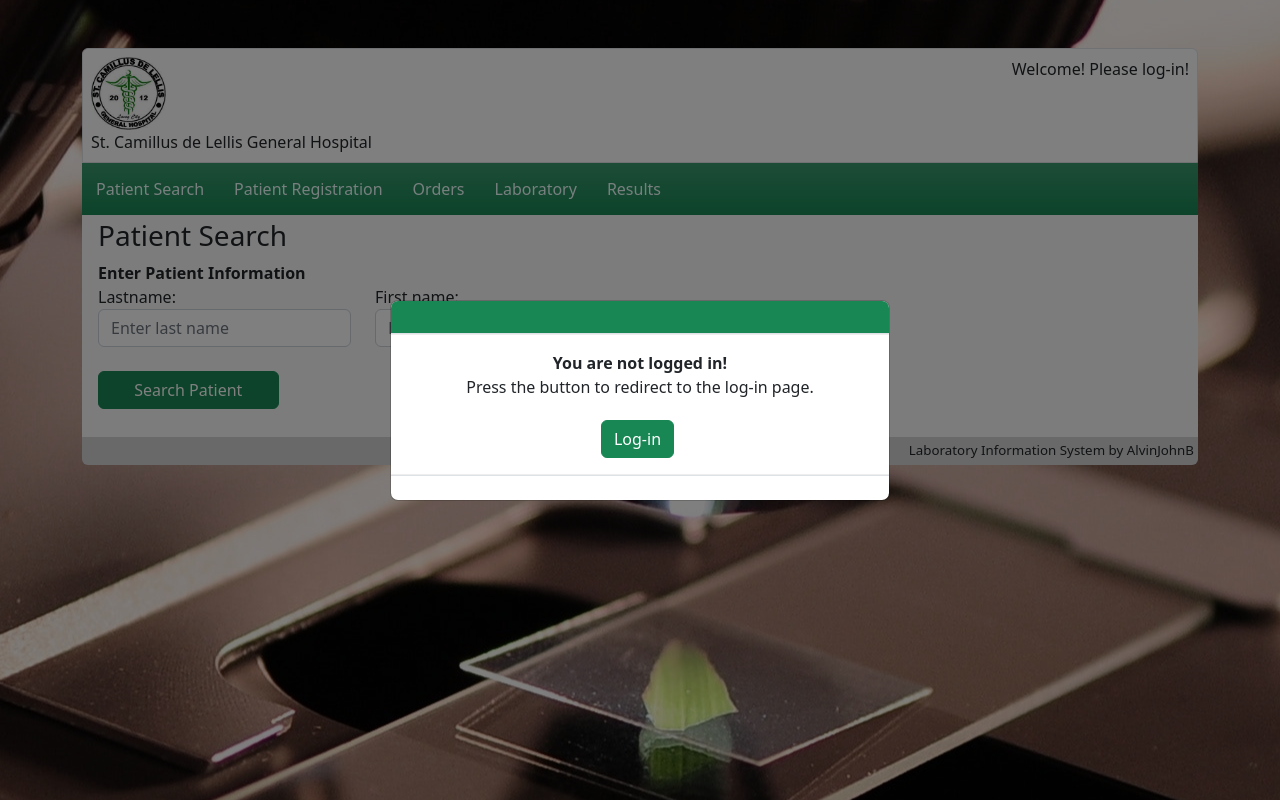
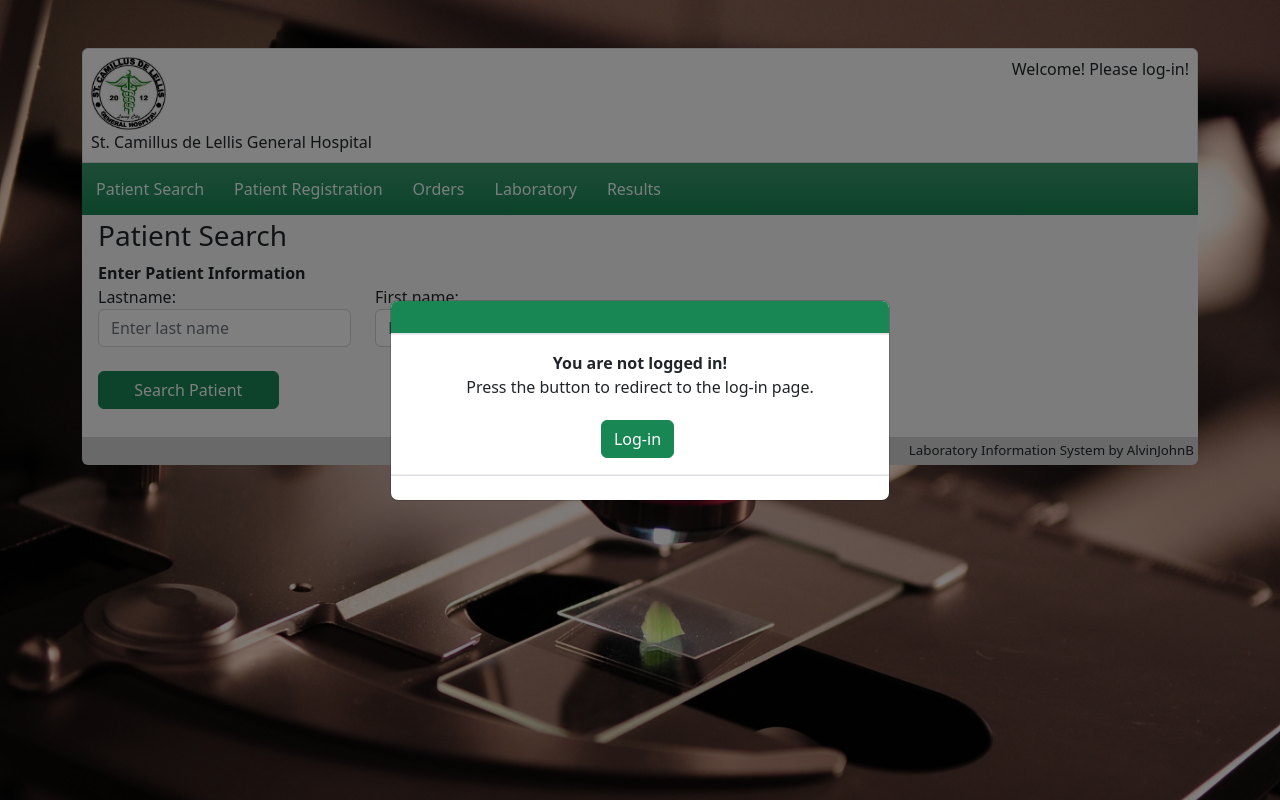
Before and after one commit to AlvinJohnB/LISProject2021, a React (Create React App) app in the folder client/: page / in a window 1280 px wide. Built offline with nearby package versions, Linux system fonts and the light colour scheme; no server answers; what @react-pdf/renderer would draw is missing.

Commit message:
Quick fixes
FrontEnd: Bg fixes

TODO:
Add print funtionality onRelease and OnPrevRes Modals
Add Performer in official result

```diff
--- a/client/public/index.html
+++ b/client/public/index.html
@@ -6,7 +6,7 @@
     <link href="https://cdn.jsdelivr.net/npm/bootstrap@5.0.2/dist/css/bootstrap.min.css" rel="stylesheet" integrity="sha384-EVSTQN3/azprG1Anm3QDgpJLIm9Nao0Yz1ztcQTwFspd3yD65VohhpuuCOmLASjC" crossorigin="anonymous">
     <title>St. Camillus De Lellis Laboratory</title>
   </head>
-  <body style="background-image: url(./images/background.jpg); background-position: center; background-repeat: no-repeat; background-size: auto;">
+  <body style="background-image: url(./images/background.jpg);  background-size: cover;">
     <noscript>You need to enable JavaScript to run this app.</noscript>
     <div className="container-fluid" id="root"></div>
   </body>
--- a/client/src/App.css
+++ b/client/src/App.css
@@ -43,8 +43,11 @@ tr.patient-table:hover{
 .modal-test{
   width: 70vw;
 }
+
+.bg-image{
+  background-image: url(../src/images/lablogo.jpg);
+}
 /* Dont Delete Anything above this line */
-
 
 
 
--- a/client/src/App.js
+++ b/client/src/App.js
@@ -17,8 +17,6 @@ import ChemForm from './components/laboratory/chemistry/ChemForm';
 import Hemaform from './components/laboratory/hema/Hemaform';
 import Results from './components/results/Results';
 import PrevTrx from './components/orders/PrevTrx';
-
-
 import { AuthContext } from './helpers/AuthContext';
 import { useState, useEffect } from 'react'
 import axios from 'axios';
@@ -27,7 +25,13 @@ import Cmform from './components/laboratory/cm/CmForm';
 import Seroform from './components/laboratory/sero/Seroform';
 
 import 'bootstrap/dist/css/bootstrap.min.css';
+import background from '../src/images/background.jpg'
 
+const bgStyle = {
+  backgroundImage: `url(${background})`,
+  backgroundSize: 'cover',
+  height: '100vh'
+}
 
 const App = () => {
 
@@ -65,7 +69,8 @@ useEffect(() => {
             <Route path="/laboratory/sero" exact component={Seroform} />
             <Route path="/login" exact component={UserLogin} />
             <Route path="/register" exact component={UserReg} />
-            <div className="container mt-5">
+            <div style={bgStyle}>
+              <div className="container pt-5">
                 <Header />
                 <nav className='bg-success bg-gradient d-flex p-1 position-sticky'>
                   <li className='d-flex align-items-center'>
@@ -92,6 +97,7 @@ useEffect(() => {
                 <footer className='p-1 mb-5 rounded-bottom'>Laboratory Information System by AlvinJohnB</footer>
 
               </div>
+            </div>
           </Switch>
       </Router>
     </AuthContext.Provider>
--- a/client/src/components/laboratory/LabClient.js
+++ b/client/src/components/laboratory/LabClient.js
@@ -12,9 +12,15 @@ import CheckInModal from './checkin/CheckInModal';
 import NotLoggedInModal from '../NotLoggedInModal';
 import LabLoadingModal from '../LabLoadingModal';
 import host from '../../config.json'
-
+import background from '../../images/background.jpg'
 
 function LabClient() {
+
+    const bgStyle = {
+        backgroundImage: `url(${background})`,
+        backgroundSize: 'cover',
+        height: '100vh'
+      }
 
     const [isLoading, setIsLoading] = useState(true);
     const [checkInDetails, setCheckInDetails] = useState([]);
@@ -152,7 +158,8 @@ function LabClient() {
     }
 
     return (
-        <div className="container mt-5">
+        <div style={bgStyle}>
+        <div className="container pt-5">
             <NotLoggedInModal />
             <Header />
             <LabNav />
@@ -230,6 +237,7 @@ function LabClient() {
         </section>
         <footer className="p-1 mb-5 rounded-bottom">Laboratory Information System by AlvinJohnB</footer>
         </div>
+        </div>
     )
 }
 
--- a/client/src/components/laboratory/chemistry/ChemForm.js
+++ b/client/src/components/laboratory/chemistry/ChemForm.js
@@ -12,9 +12,15 @@ import * as Yup from 'yup';
 import { useState, useEffect } from 'react'
 import LabLoadingModal from '../../LabLoadingModal';
 import host from '../../../config.json'
-
+import background from '../../../images/background.jpg'
 
 function ChemForm() {
+
+    const bgStyle = {
+        backgroundImage: `url(${background})`,
+        backgroundSize: 'cover',
+        height: '100vh'
+      }
 
     const [sectionData, setSectionData] = useState([])
     const [isLoading, setIsLoading] = useState(true);
@@ -81,7 +87,8 @@ function ChemForm() {
     }
 
     return (
-        <div className="container mt-5">
+        <div style={bgStyle}>
+        <div className="container pt-5">
         <NotLoggedInModal />
         <Header />
         <LabNav />
@@ -157,6 +164,7 @@ function ChemForm() {
         </section>
         <footer className="p-1 mb-5 rounded-bottom">Laboratory Information System by Bregs</footer>
     </div>
+    </div>
     )
 }
 
--- a/client/src/components/laboratory/cm/CmForm.js
+++ b/client/src/components/laboratory/cm/CmForm.js
@@ -11,9 +11,15 @@ import {Formik, Form, Field} from 'formik';
 import * as Yup from 'yup';
 import { useState, useEffect } from 'react'
 import LabLoadingModal from '../../LabLoadingModal';
-
+import background from '../../../images/background.jpg'
 
 function Cmform() {
+
+    const bgStyle = {
+        backgroundImage: `url(${background})`,
+        backgroundSize: 'cover',
+        height: '100vh'
+      }
 
     const [sectionData, setSectionData] = useState([])
     const [isLoading, setIsLoading] = useState(true);
@@ -80,7 +86,8 @@ function Cmform() {
     }
 
     return (
-        <div className="container mt-5">
+        <div style={bgStyle}>
+        <div className="container pt-5">
         <NotLoggedInModal />
         <Header />
         <LabNav />
@@ -156,6 +163,7 @@ function Cmform() {
         </section>
         <footer className="p-1 mb-5 rounded-bottom">Laboratory Information System by Bregs</footer>
     </div>
+    </div>
     )
 }
 
--- a/client/src/components/laboratory/hema/Hemaform.js
+++ b/client/src/components/laboratory/hema/Hemaform.js
@@ -12,9 +12,15 @@ import * as Yup from 'yup';
 import { useState, useEffect } from 'react'
 import LabLoadingModal from '../../LabLoadingModal';
 import host from '../../../config.json'
+import background from '../../../images/background.jpg'
 
 
 function Hemaform() {
+    const bgStyle = {
+        backgroundImage: `url(${background})`,
+        backgroundSize: 'cover',
+        height: '100vh'
+      }
 
     const [sectionData, setSectionData] = useState([])
     const [isLoading, setIsLoading] = useState(true);
@@ -81,7 +87,8 @@ function Hemaform() {
     }
 
     return (
-        <div className="container mt-5">
+        <div style={bgStyle}>
+                <div className="container pt-5">
                 <NotLoggedInModal />
                 <Header />
                 <LabNav />
@@ -157,6 +164,7 @@ function Hemaform() {
                 </section>
                 <footer className="p-1 mb-5 rounded-bottom">Laboratory Information System by Bregs</footer>
             </div>
+        </div>
     )
 }
 
--- a/client/src/components/laboratory/sero/Seroform.js
+++ b/client/src/components/laboratory/sero/Seroform.js
@@ -11,9 +11,16 @@ import {Formik, Form, Field} from 'formik';
 import * as Yup from 'yup';
 import { useState, useEffect } from 'react'
 import LabLoadingModal from '../../LabLoadingModal';
+import background from '../../../images/background.jpg'
 
 
 function Seroform() {
+
+    const bgStyle = {
+        backgroundImage: `url(${background})`,
+        backgroundSize: 'cover',
+        height: '100vh'
+      }
 
     const [sectionData, setSectionData] = useState([])
     const [isLoading, setIsLoading] = useState(true);
@@ -80,7 +87,9 @@ function Seroform() {
     }
 
     return (
-        <div className="container mt-5">
+        <div style={bgStyle}>
+
+            <div className="container pt-5">
                 <NotLoggedInModal />
                 <Header />
                 <LabNav />
@@ -156,6 +165,7 @@ function Seroform() {
                 </section>
                 <footer className="p-1 mb-5 rounded-bottom">Laboratory Information System by Bregs</footer>
             </div>
+        </div>
     )
 }
 
--- a/client/src/components/orders/Ordersrow.js
+++ b/client/src/components/orders/Ordersrow.js
@@ -13,8 +13,6 @@ function Ordersrow(props) {
         history.push(`/order/${props.order.labNumber}`)
     }
 
-    const progess = 100
-
     return (
         <tr className='patient-table'>
             <td className="text-center">{props.order.labNumber}</td>
```
Also changed, not shown: client/src/components/laboratory/Template.js (+0 -10 lines), client/src/images/background.jpg (added). Lines whose indentation alone changed are shown as unchanged.
